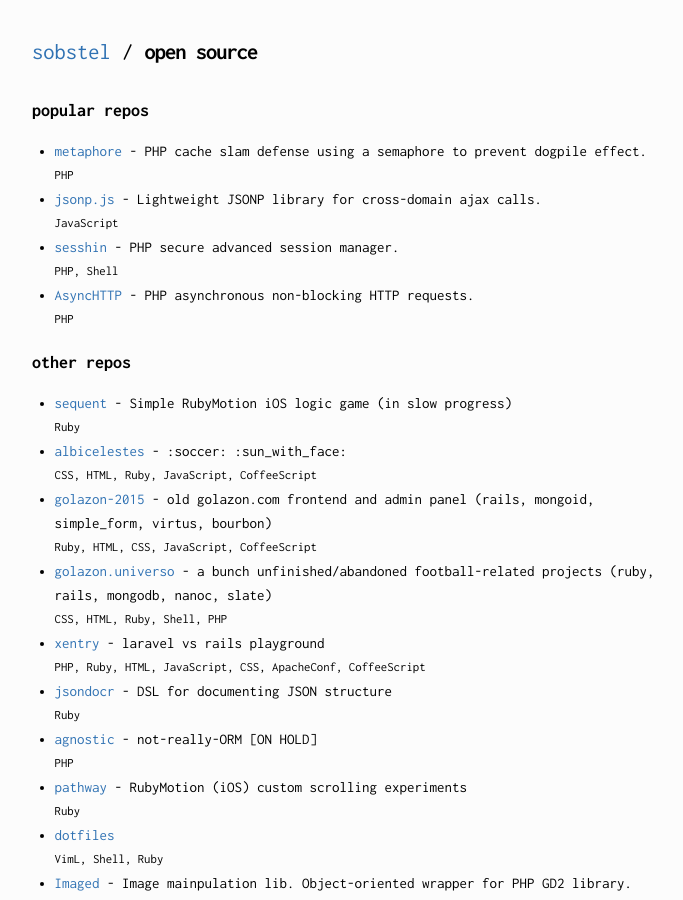
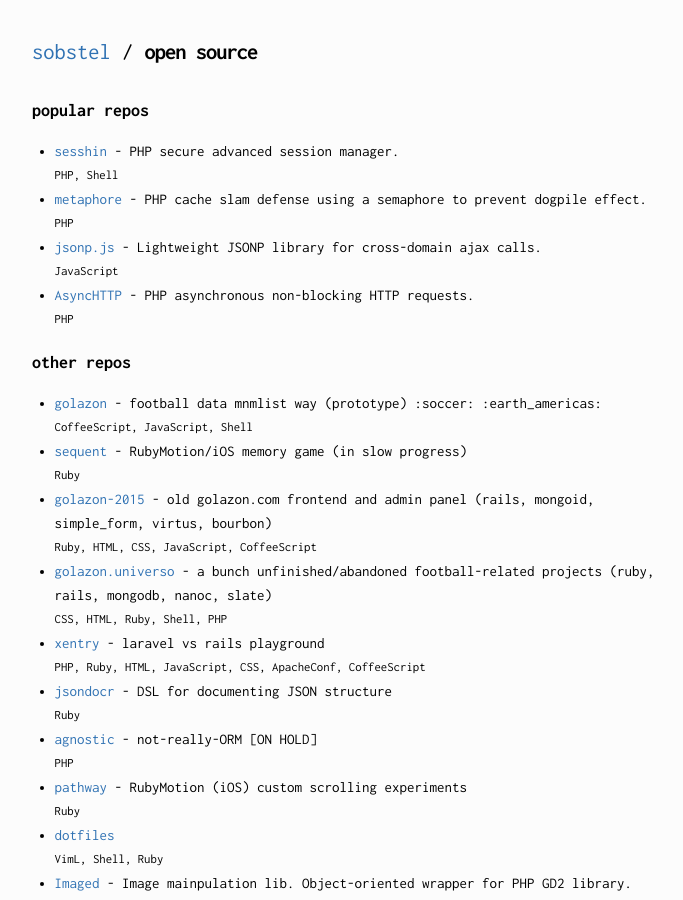
Before and after one commit to sobstel/sobstel.github.com, a Jekyll site: the page built from open-source.html, in a window 1280 px wide and 900 px high. Shown: the whole window, without its empty margins (292-975 px from the left). Built offline with Jekyll 4.4.1, drawn with Linux system fonts in a browser that asks for light colours.

```diff
--- a/_data/meta.yml
+++ b/_data/meta.yml
@@ -1,2 +1,2 @@
 ---
-gists-last-read: '2016-10-06T14:37:51Z'
+gists-last-read: '2016-10-13T23:25:43Z'
--- a/_data/other_repos.yml
+++ b/_data/other_repos.yml
@@ -1,24 +1,22 @@
 ---
+- name: golazon
+  full_name: sobstel/golazon
+  html_url: https://github.com/sobstel/golazon
+  description: 'football data mnmlist way (prototype) :soccer: :earth_americas:'
+  fork: false
+  stargazers_count: 0
+  languages:
+    CoffeeScript: 1197
+    JavaScript: 629
+    Shell: 219
 - name: sequent
   full_name: sobstel/sequent
   html_url: https://github.com/sobstel/sequent
-  description: Simple RubyMotion iOS logic game (in slow progress)
+  description: RubyMotion/iOS memory game (in slow progress)
   fork: false
   stargazers_count: 0
   languages:
     Ruby: 16511
-- name: albicelestes
-  full_name: sobstel/albicelestes
-  html_url: https://github.com/sobstel/albicelestes
-  description: ":soccer: :sun_with_face:"
-  fork: false
-  stargazers_count: 0
-  languages:
-    CSS: 197333
-    HTML: 32121
-    Ruby: 3949
-    JavaScript: 1285
-    CoffeeScript: 546
 - name: golazon-2015
   full_name: sobstel/golazon-2015
   html_url: https://github.com/sobstel/golazon-2015
@@ -86,7 +84,7 @@
 - name: dotfiles
   full_name: sobstel/dotfiles
   html_url: https://github.com/sobstel/dotfiles
-  description: ''
+  description:
   fork: false
   stargazers_count: 0
   languages:
@@ -112,7 +110,7 @@
 - name: theraventhatrefusedtosing
   full_name: sobstel/theraventhatrefusedtosing
   html_url: https://github.com/sobstel/theraventhatrefusedtosing
-  description: ''
+  description:
   fork: false
   stargazers_count: 0
   languages: {}
@@ -127,7 +125,7 @@
 - name: komixin
   full_name: sobstel/komixin
   html_url: https://github.com/sobstel/komixin
-  description: ''
+  description:
   fork: false
   stargazers_count: 0
   languages:
```
Also changed, not shown: _data/popular_repos.yml (+9 -9 lines), index.html (+2 -5 lines).
